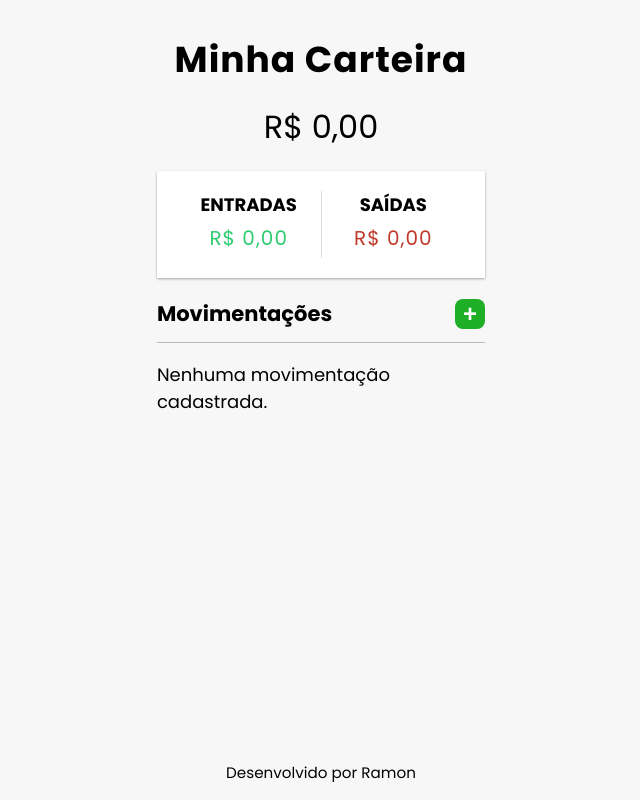
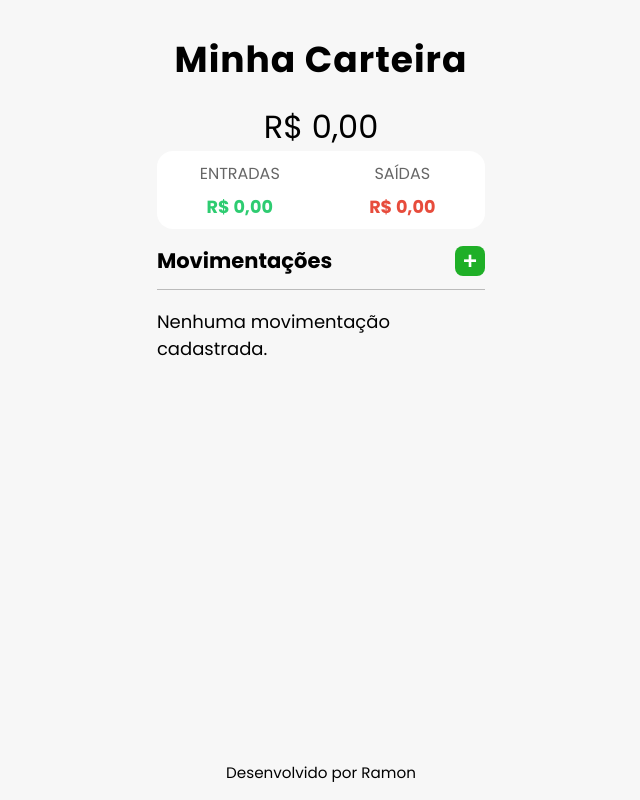
Before and after one commit to Ramon-Erik/expenses-tracker, a Vue app: page / in a window 1280 px wide. Shown: the whole page, without its empty margins (319-959 px from the left). Built offline with nearby package versions, Linux system fonts and the light colour scheme.

Commit message:
feat: incomes and outcomes style

```diff
--- a/src/assets/style.css
+++ b/src/assets/style.css
@@ -47,38 +47,6 @@ h3 {
 h4 {
   margin: 0;
   text-transform: uppercase;
-}
-
-.inc-exp-container {
-  background-color: #fff;
-  box-shadow: var(--box-shadow);
-  padding: 20px;
-  display: flex;
-  justify-content: space-between;
-  margin: 20px 0;
-}
-
-.inc-exp-container > div {
-  flex: 1;
-  text-align: center;
-}
-
-.inc-exp-container > div:first-of-type {
-  border-right: 1px solid #dedede;
-}
-
-.money {
-  font-size: 20px;
-  letter-spacing: 1px;
-  margin: 5px 0;
-}
-
-.money.plus {
-  color: #2ecc71;
-}
-
-.money.minus {
-  color: #c0392b;
 }
 
 label {
--- a/src/components/ExIncomeExpense.vue
+++ b/src/components/ExIncomeExpense.vue
@@ -1,10 +1,10 @@
 <template>
   <div class="inc-exp-container">
-    <div>
+    <div class="inc-exp-card">
       <h4>Entradas</h4>
       <p id="money-plus" class="money plus">{{ income }}</p>
     </div>
-    <div>
+    <div class="inc-exp-card">
       <h4>Saídas</h4>
       <p id="money-minus" class="money minus">{{ expense }}</p>
     </div>
@@ -36,3 +36,53 @@ const expense = computed(() => {
   return totalAmount(false)
 })
 </script>
+
+<style scoped>
+/* Mobile First - padrão para celular */
+.inc-exp-container {
+  display: flex;
+  flex-direction: column;
+  gap: 1rem;
+  width: 100%;
+
+  padding: .6rem;
+  margin-bottom: 1rem;
+
+  background-color: #fff;
+  border-radius: 1rem;
+}
+
+.inc-exp-card {
+  flex: 1;
+  background-color: #fff;
+  border-radius: 8px;
+  text-align: center;
+}
+
+.inc-exp-card h4 {
+  font-size: 1rem;
+  margin: 0 0 0.5rem 0;
+  color: #666;
+  font-weight: normal;
+}
+
+.money {
+  font-size: 1.1rem;
+  font-weight: bold;
+  margin: 0;
+}
+
+.money.plus {
+  color: #2ecc71;
+}
+
+.money.minus {
+  color: #e74c3c;
+}
+
+@media (min-width: 768px) {
+  .inc-exp-container {
+    flex-direction: row;
+  }
+}
+</style>
```
